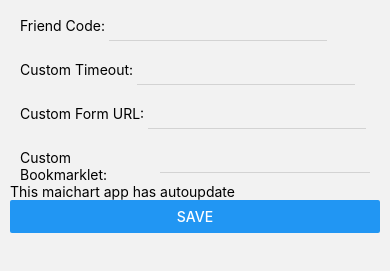
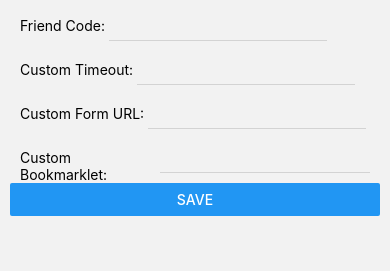
Before and after one commit to Hackin7/maichart-app, a React Native app drawn with its web renderer: screen /Metadata in a window 390 px wide. Shown: the part 67-338 px from the top of the page. Built offline with nearby package versions, Linux system fonts and the light colour scheme; some packages are replaced by stand-ins of ours; no server answers.

Commit message:
chore: autoupdate testing done + fix documentation

```diff
--- a/components/Metadata.js
+++ b/components/Metadata.js
@@ -102,7 +102,6 @@ export default function Metadata({navigation, route}){
         </View>);
       })
     }
-    <Text>This maichart app has autoupdate</Text>
     <Button onPress={saveData} title="Save" />
     </View>
   );
```
Also changed, not shown: README.md, dist/debug.html, dist/metadata.json.
